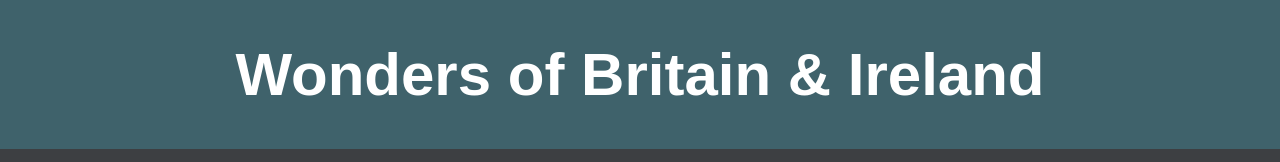
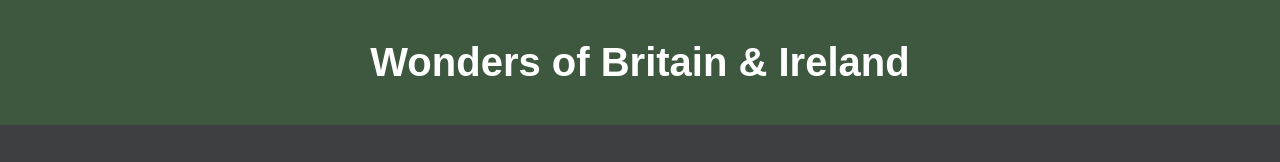
Before and after one commit to jessicahobbins/googlemaps, a plain HTML site: page Option2/option2.html in a window 1280 px wide. Shown: the top 162 px of the page. Drawn offline with Linux system fonts and the light colour scheme; grey boxes are pictures that could not be loaded.

Commit message:
Updating style

```diff
--- a/Option2/option2.html
+++ b/Option2/option2.html
@@ -11,14 +11,14 @@
     .titleblock {
         padding: 30px;
         text-align: center;
-        background-color: #3f626b!important;
+        background-color: rgb(62, 88, 63);
       }
 
     /* Formatting header1 */
     h1 {
         font-family: Arial, Helvetica, sans-serif;
         color: #fff!important;
-        font-size:60px;
+        font-size:40px;
         text-align: center;
         margin: 10px;
     }
```
